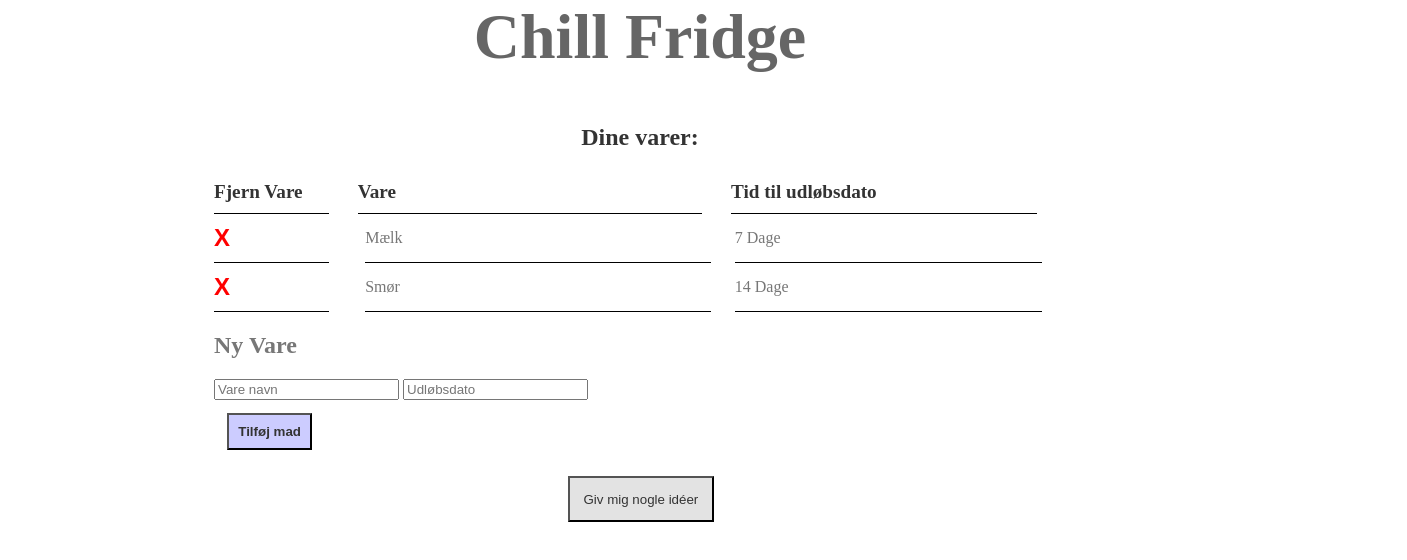
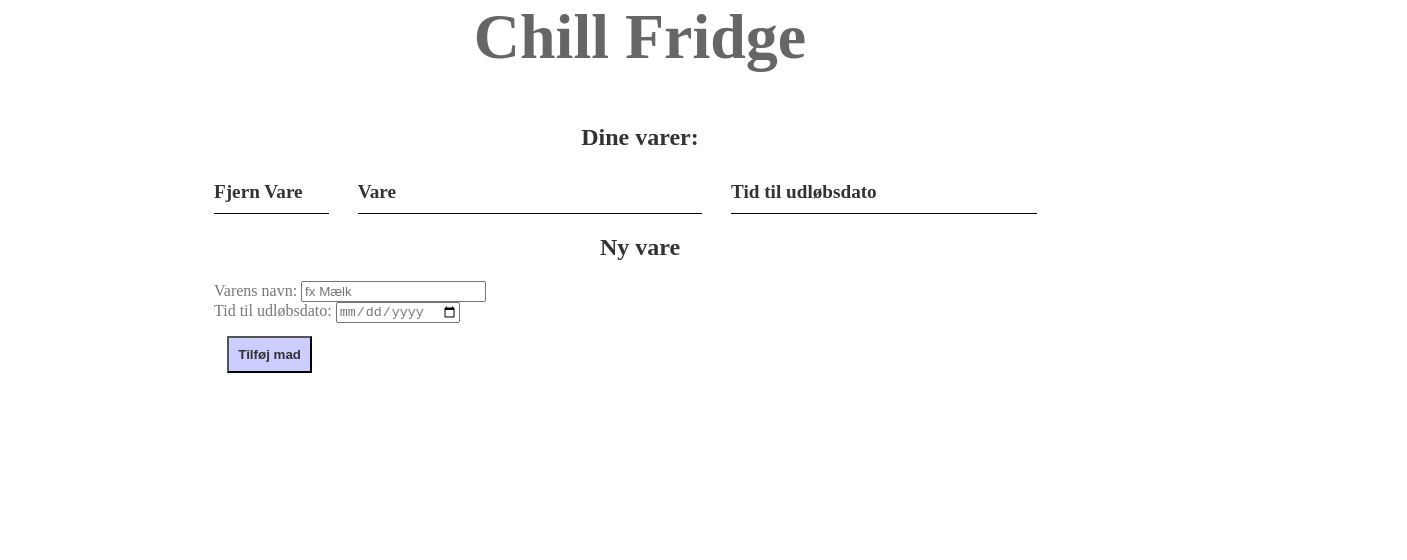
Before and after one commit to AugmentedDuck/Chill-Fridge, a plain HTML site: page main.html in a window 1280 px wide. Shown: the whole page, 1407 px wide, since content can reach past the window. Drawn offline with Linux system fonts and the light colour scheme.

Commit message:
Added add item functionality

```diff
--- a/main.html
+++ b/main.html
@@ -10,35 +10,30 @@
         <h1 class="web-name">Chill Fridge</h1>
       </header>
 
-      <section class="content-section container">
+      <section class="content-section container" id="food-list">
         <h2 class="section-header">Dine varer:</h2>
         <div class="food-row">
           <span class="food-delete food-header food-column">Fjern Vare</span>
           <span class="food-item food-header food-column">Vare</span>
           <span class="food-time food-header food-column">Tid til udløbsdato</span>
         </div>
-        <div class="food-row">
-          <button class="btn delete-btn food-delete food-column" role="button">X</button>
-          <span class="food-item food-column">Mælk</span>
-          <span class="food-time food-column">7 Dage</span>
-        </div>
-        <div class="food-row">
-          <button class="btn delete-btn food-delete food-column" role="button">X</button>
-          <span class="food-item food-column">Smør</span>
-          <span class="food-time food-column">14 Dage</span>
-        </div>
       </section>
 
       <section class="container">
-        <h2>Ny Vare</h2>
+        <h2 class="section-header">Ny vare</h2>
         <form class="form" id="form-add-item">
-          <input type="text" id="input-add-item-name" placeholder="Vare navn">
-          <input type="text" id="input-add-item-date" placeholder="Udløbsdato">
+          <div>
+            <span>Varens navn: </span>
+            <input type="text" id="input-add-item-name" required placeholder="fx Mælk">
+          </div>
+          <div>
+            <span>Tid til udløbsdato: </span>
+            <input type="date" id="input-add-item-date" required placeholder="fx 10 dage">
+          </div>
           <div><button class="btn btn-add" type="submit">Tilføj mad</button></div>
         </form>
-        <div class="btn-idea-align">
-          <button class="btn btn-idea" type="button" onclick="window.location.href='#'">Giv mig nogle idéer</button>
-        </div>
+
+        <script src="./src/add.js"></script>
       </section>
     </body>
 </html>
```
